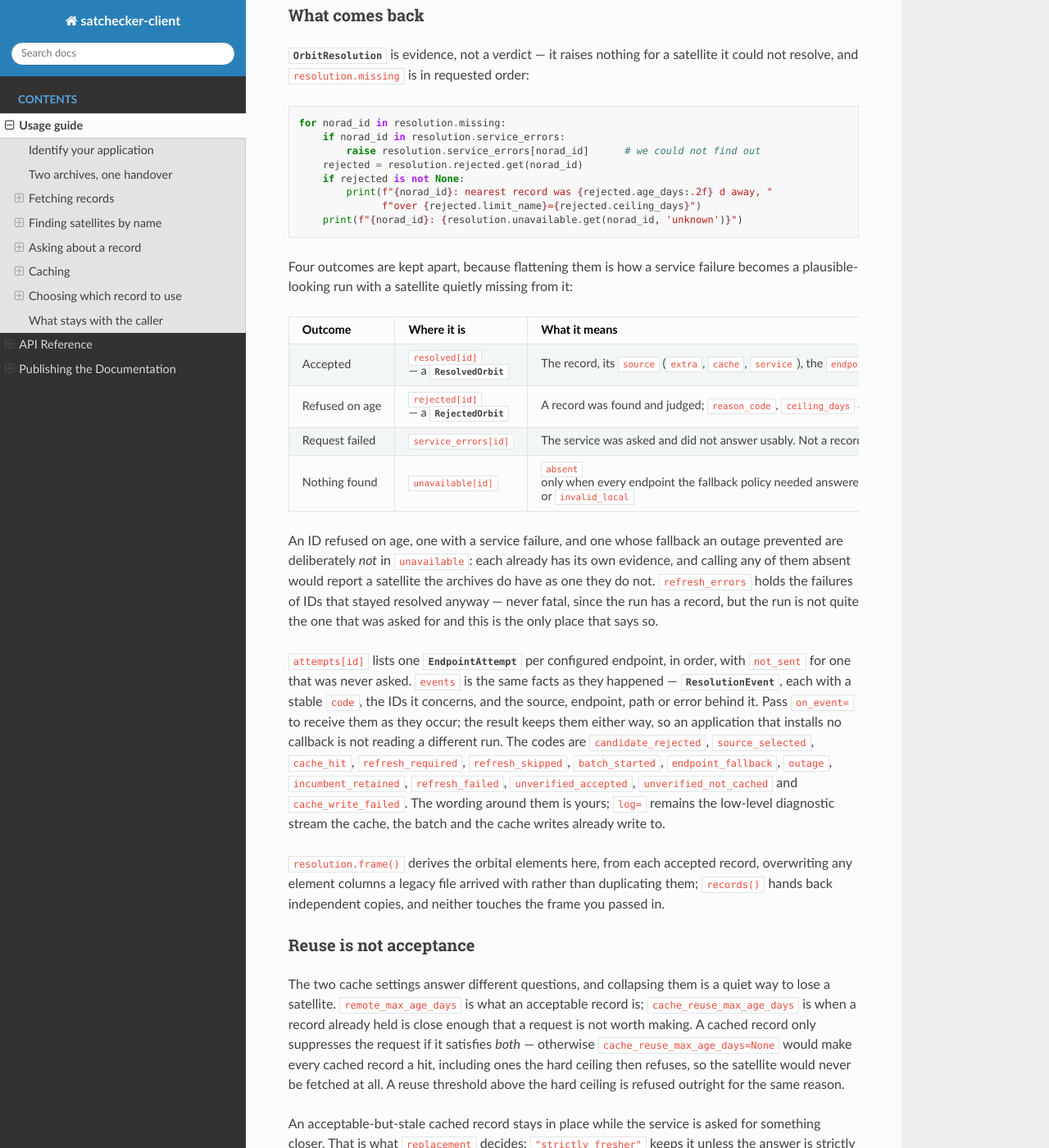
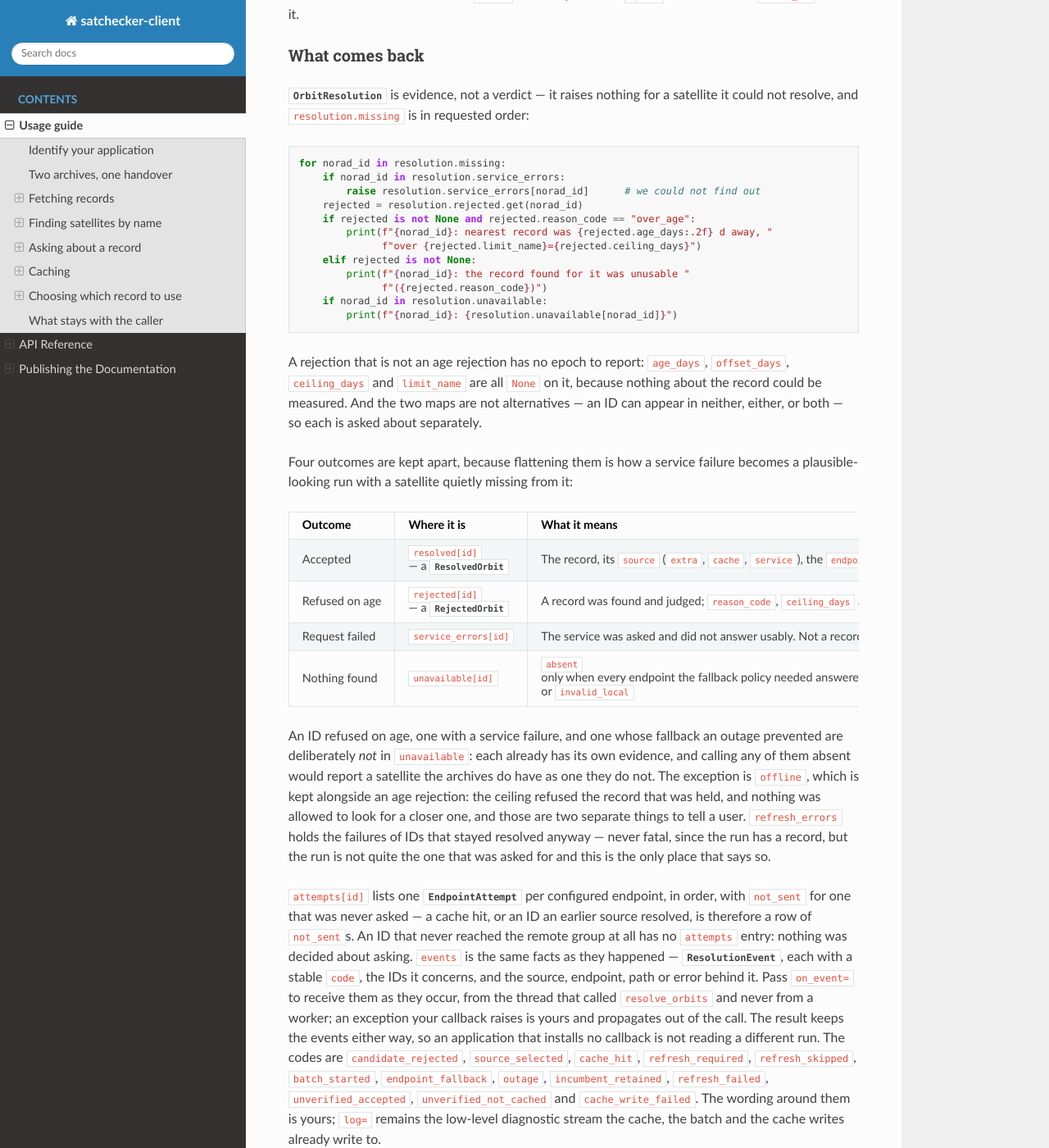
Before and after one commit to epfl-radio-astro/satchecker-client, a Sphinx documentation site: the page built from docs/usage.md, in a window 1280 px wide and 1400 px high, scrolled down 10249 px. Shown: the whole window at 82% size. Built offline with Sphinx 7.4.7 and the Read the Docs theme 3.1.0, drawn with Linux system fonts in a browser that asks for light colours; some of the changed text lies outside the part shown.

Commit message:
Correct what the outcome example and the reference claim
Five documentation defects, each one a reader would hit:

- the outcome example formatted `age_days` with `.2f`, and a rejection
  that is not an age rejection has none — an unusable local record with
  no accepted replacement made the example raise TypeError inside the
  caller's own error path. It branches on `reason_code` now, and asks
  about `rejected` and `unavailable` separately, since an ID can be in
  both.
- an offline, over-age candidate *is* in both, contradicting the
  unqualified "an ID refused on age is deliberately not in unavailable".
  The exception is named and explained.
- `attempts` is per satellite that entered the remote group, not per
  satellite; an ID resolved from an earlier source has no entry.
- an on_event callback's exception propagates, which "raises only for a
  malformed rule or identity" denied.
- `strict_response=True` was described as both consumers' current
  setting. tabascal takes the lenient default.

The example's logic is now exercised by a test over an accepted, an
over-age, an unusable, an offline and a failed result.

````diff
--- a/docs/usage.md
+++ b/docs/usage.md
@@ -507,8 +507,11 @@ resolution = sc.resolve_orbits(
 frame = resolution.frame()   # one row per accepted satellite, in requested order
 ```
 
-Those values are the two consuming applications' current ones. They are not
-recommendations and they are not defaults; pick your own and state them.
+Those ages, the source order and the replacement rule are the two consuming
+applications' current ones; `strict_response` is not, and is shown here at its
+stricter setting — tab-sim asks for it, tabascal currently takes the lenient
+reading the endpoints have always had. None of these are recommendations and
+none are defaults; pick your own and state them.
 
 Each requested ID is resolved independently, through `source_order` in turn:
 `"extra"` is the frame you passed as `extra_records`, `"remote"` is the cache and
@@ -530,11 +533,21 @@ for norad_id in resolution.missing:
     if norad_id in resolution.service_errors:
         raise resolution.service_errors[norad_id]      # we could not find out
     rejected = resolution.rejected.get(norad_id)
-    if rejected is not None:
+    if rejected is not None and rejected.reason_code == "over_age":
         print(f"{norad_id}: nearest record was {rejected.age_days:.2f} d away, "
               f"over {rejected.limit_name}={rejected.ceiling_days}")
-    print(f"{norad_id}: {resolution.unavailable.get(norad_id, 'unknown')}")
+    elif rejected is not None:
+        print(f"{norad_id}: the record found for it was unusable "
+              f"({rejected.reason_code})")
+    if norad_id in resolution.unavailable:
+        print(f"{norad_id}: {resolution.unavailable[norad_id]}")
 ```
+
+A rejection that is not an age rejection has no epoch to report: `age_days`,
+`offset_days`, `ceiling_days` and `limit_name` are all `None` on it, because
+nothing about the record could be measured. And the two maps are not
+alternatives — an ID can appear in neither, either, or both — so each is asked
+about separately.
 
 Four outcomes are kept apart, because flattening them is how a service failure
 becomes a plausible-looking run with a satellite quietly missing from it:
@@ -549,19 +562,26 @@ becomes a plausible-looking run with a satellite quietly missing from it:
 An ID refused on age, one with a service failure, and one whose fallback an
 outage prevented are deliberately *not* in `unavailable`: each already has its
 own evidence, and calling any of them absent would report a satellite the
-archives do have as one they do not. `refresh_errors` holds the failures of IDs
-that stayed resolved anyway — never fatal, since the run has a record, but the
-run is not quite the one that was asked for and this is the only place that says
-so.
+archives do have as one they do not. The exception is `offline`, which is kept
+alongside an age rejection: the ceiling refused the record that was held, and
+nothing was allowed to look for a closer one, and those are two separate things
+to tell a user. `refresh_errors` holds the failures of IDs that stayed resolved
+anyway — never fatal, since the run has a record, but the run is not quite the
+one that was asked for and this is the only place that says so.
 
 `attempts[id]` lists one
 {class}`~satchecker_client.resolve.EndpointAttempt` per configured endpoint, in
-order, with `not_sent` for one that was never asked. `events` is the same facts
-as they happened — {class}`~satchecker_client.resolve.ResolutionEvent`, each
-with a stable `code`, the IDs it concerns, and the source, endpoint, path or
-error behind it. Pass `on_event=` to receive them as they occur; the result keeps
-them either way, so an application that installs no callback is not reading a
-different run. The codes are `candidate_rejected`, `source_selected`,
+order, with `not_sent` for one that was never asked — a cache hit, or an ID an
+earlier source resolved, is therefore a row of `not_sent`s. An ID that never
+reached the remote group at all has no `attempts` entry: nothing was decided
+about asking. `events` is the same facts as they happened —
+{class}`~satchecker_client.resolve.ResolutionEvent`, each with a stable `code`,
+the IDs it concerns, and the source, endpoint, path or error behind it. Pass
+`on_event=` to receive them as they occur, from the thread that called
+`resolve_orbits` and never from a worker; an exception your callback raises is
+yours and propagates out of the call. The result keeps the events either way, so
+an application that installs no callback is not reading a different run. The
+codes are `candidate_rejected`, `source_selected`,
 `cache_hit`, `refresh_required`, `refresh_skipped`, `batch_started`,
 `endpoint_fallback`, `outage`, `incumbent_retained`, `refresh_failed`,
 `unverified_accepted`, `unverified_not_cached` and `cache_write_failed`. The
````
Also changed, not shown: docs/api.rst (+7 -4 lines), 1 other file.
